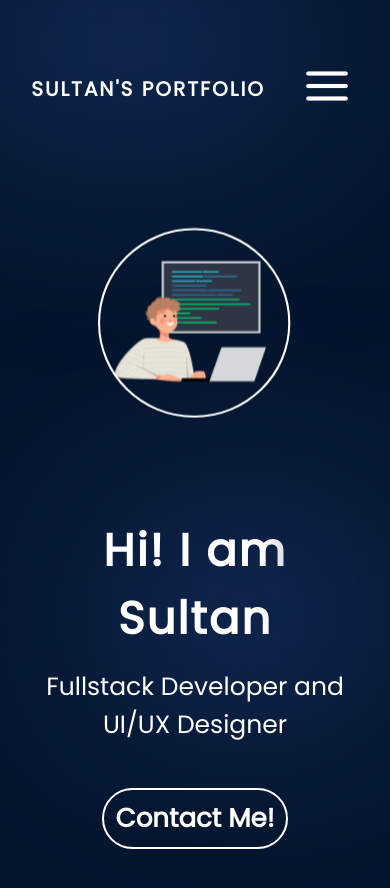
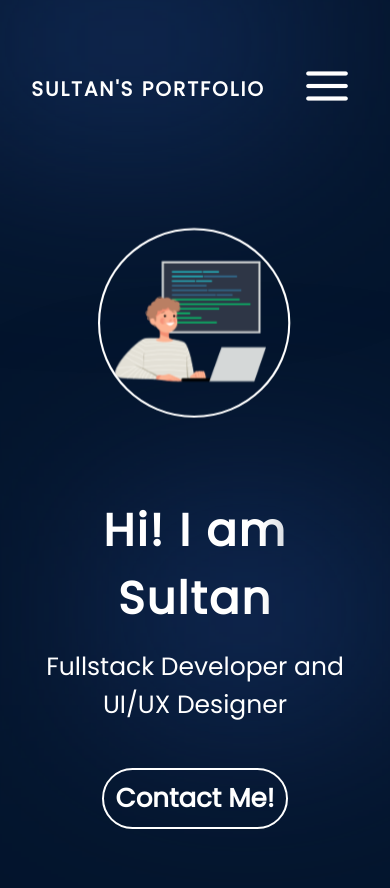
Before and after one commit to Shinee000ZZZ/saltun, a React (Vite) app: page / in a window 390 px wide. Shown: the top 888 px of the page. Built offline with nearby package versions, Linux system fonts and the light colour scheme.

Commit message:
amkamskmk

```diff
--- a/src/components/Hero/Hero.module.css
+++ b/src/components/Hero/Hero.module.css
@@ -126,7 +126,7 @@
     .content{
         align-items: center;
         position: relative;
-        top: -130px;
+        top: -150px;
     }
 
     .description{
```
